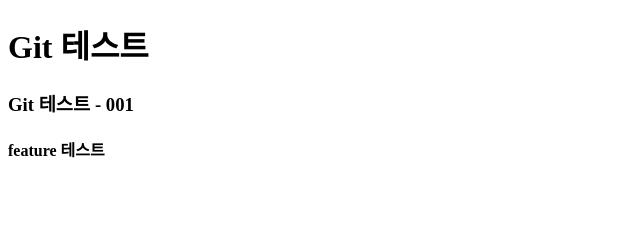
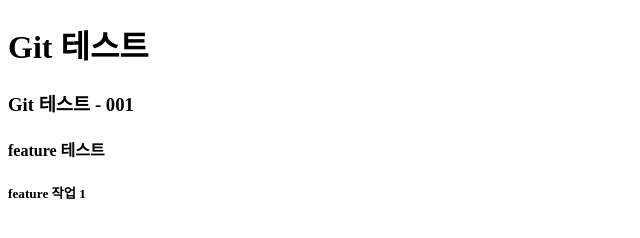
Before and after one commit to hyg1488/Study_Box, a website: page PJ_Test/test.html in a window 1280 px wide. Shown: the full height of the page, 0-640 px from the left. Drawn offline with Linux system fonts and the light colour scheme.

Commit message:
feature 작업 1

```diff
--- a/PJ_Test/test.html
+++ b/PJ_Test/test.html
@@ -14,6 +14,7 @@
   <div class="gitTest">
     <h3> Git 테스트 - 001 </h3>
     <h4>feature 테스트</h4>
+    <h5>feature 작업 1</h5>
   </div>
   <script src="test.js"></script>
 </body>
```
